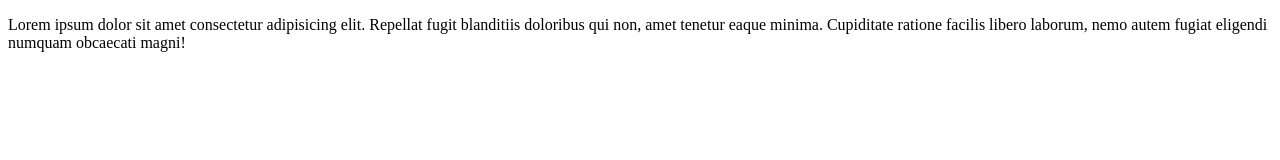
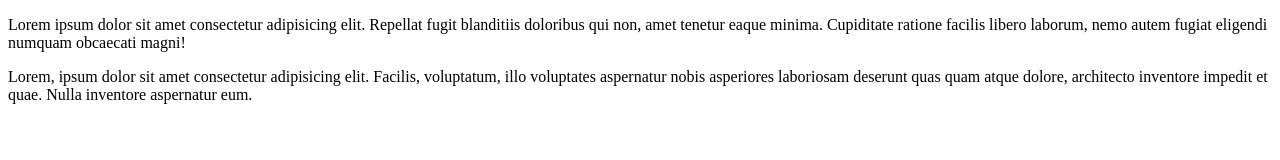
Before and after one commit to jaehanjung/git-practice, a plain HTML site: page index.html in a window 1280 px wide. Drawn offline with Linux system fonts and the light colour scheme.

Commit message:
stem 2번쨰 커밋

```diff
--- a/index.html
+++ b/index.html
@@ -11,6 +11,8 @@
 <body>
   <p>Lorem ipsum dolor sit amet consectetur adipisicing elit. Repellat fugit blanditiis doloribus qui non, amet tenetur eaque
     minima. Cupiditate ratione facilis libero laborum, nemo autem fugiat eligendi numquam obcaecati magni!</p>
+  <p>Lorem, ipsum dolor sit amet consectetur adipisicing elit. Facilis, voluptatum, illo voluptates aspernatur nobis asperiores
+    laboriosam deserunt quas quam atque dolore, architecto inventore impedit et quae. Nulla inventore aspernatur eum.</p>
 </body>
 
 </html>
```
